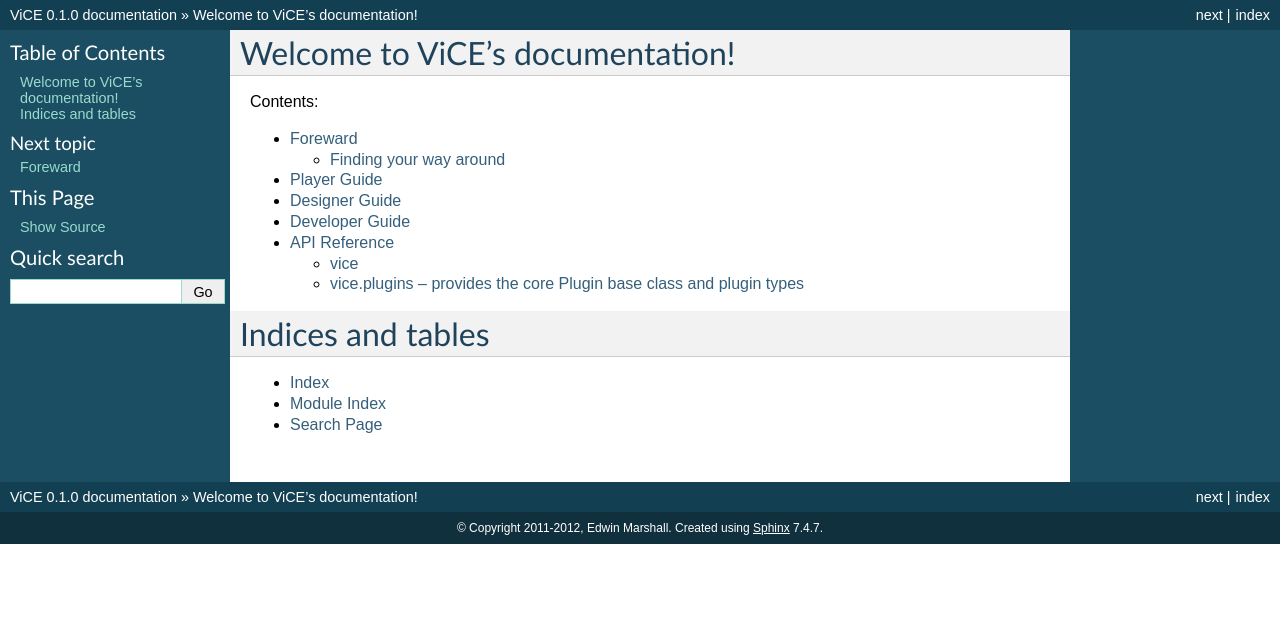
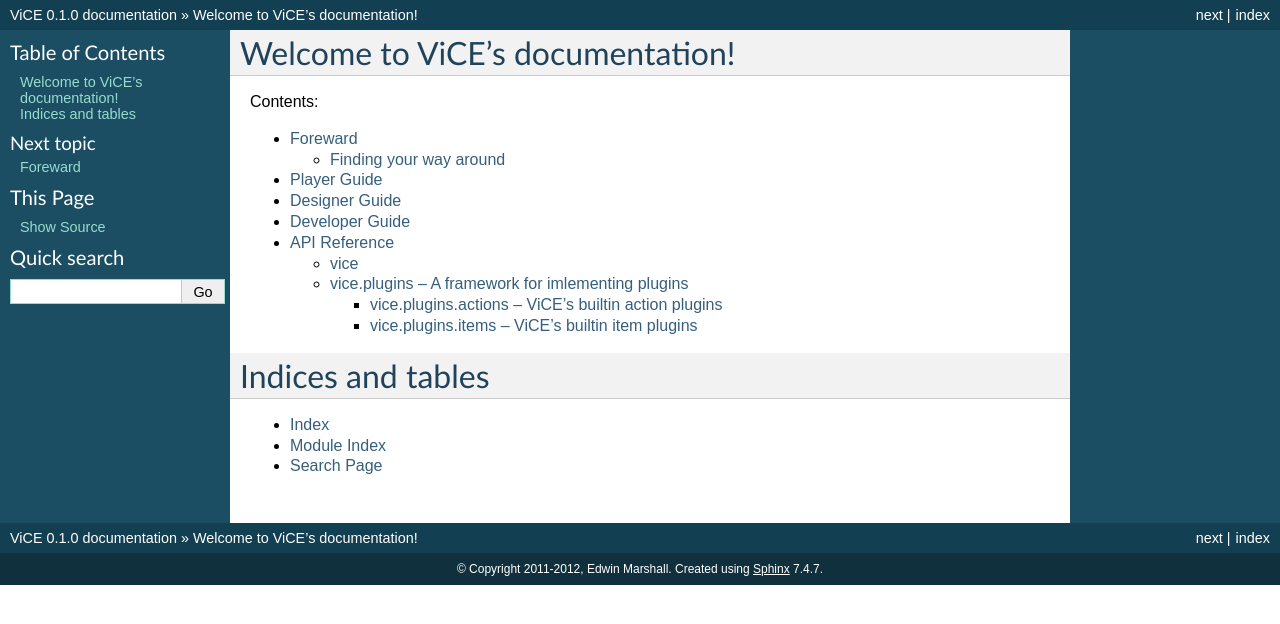
Before and after one commit to cnelsonsic/ViCE, a Sphinx documentation site: the page built from doc/source/index.rst, in a window 1280 px wide. Shown: the top 624 px of the page. Built offline with Sphinx 7.4.7, drawn with Linux system fonts in a browser that asks for light colours.

Commit message:
- added more detail to api reference structure

```diff
--- a/doc/source/api_reference.rst
+++ b/doc/source/api_reference.rst
@@ -7,18 +7,22 @@
 .. autoclass:: vice.PropertyDict
 
 
-vice.plugins -- provides the core Plugin base class and plugin types
-====================================================================
+vice.plugins -- A framework for imlementing plugins
+===================================================
 
 .. automodule:: vice.plugins
     :members:
 
+vice.plugins.actions -- ViCE's builtin action plugins
+-----------------------------------------------------
 .. automodule:: vice.plugins.actions
     :members:
 
 .. .. automodule:: vice.plugins.containers
 ..     :members:
 
+vice.plugins.items -- ViCE's builtin item plugins
+-------------------------------------------------
 .. automodule:: vice.plugins.items
     :members:
 
```
